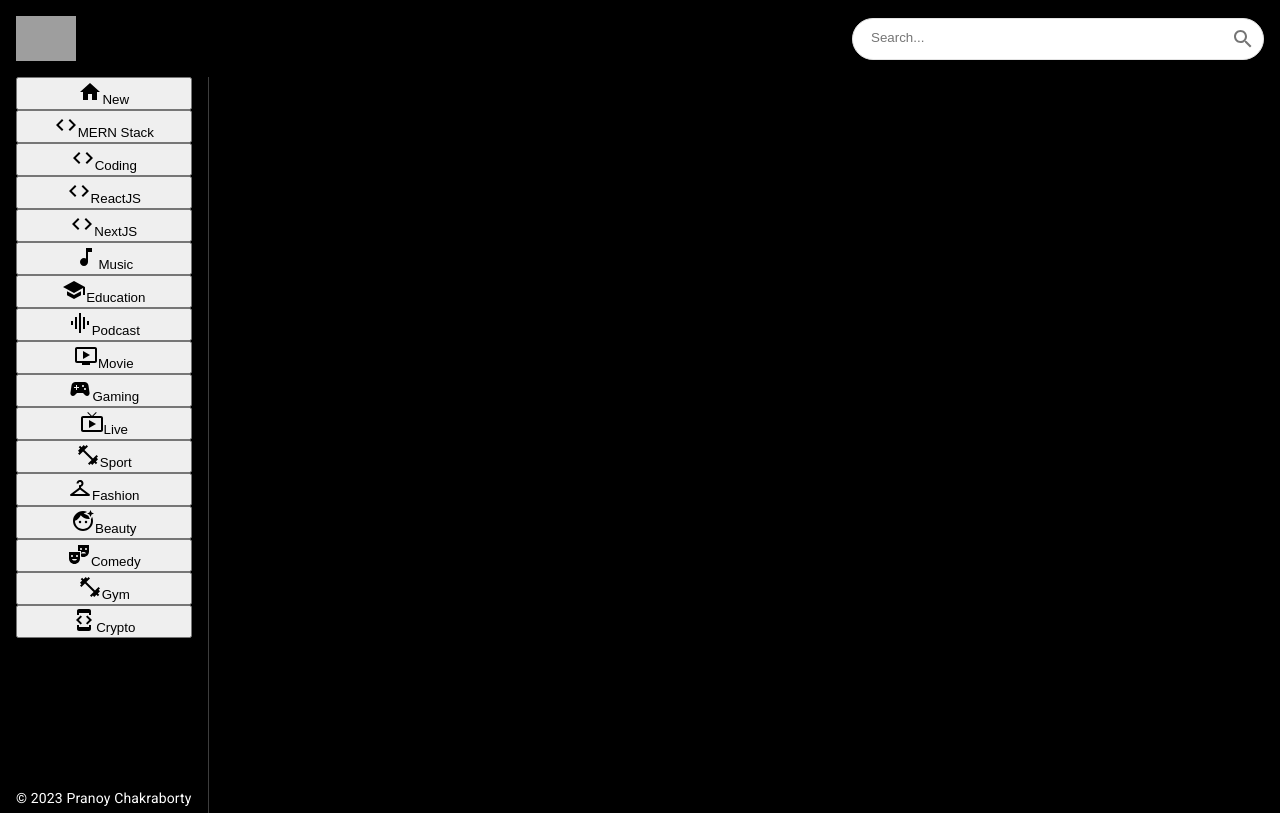
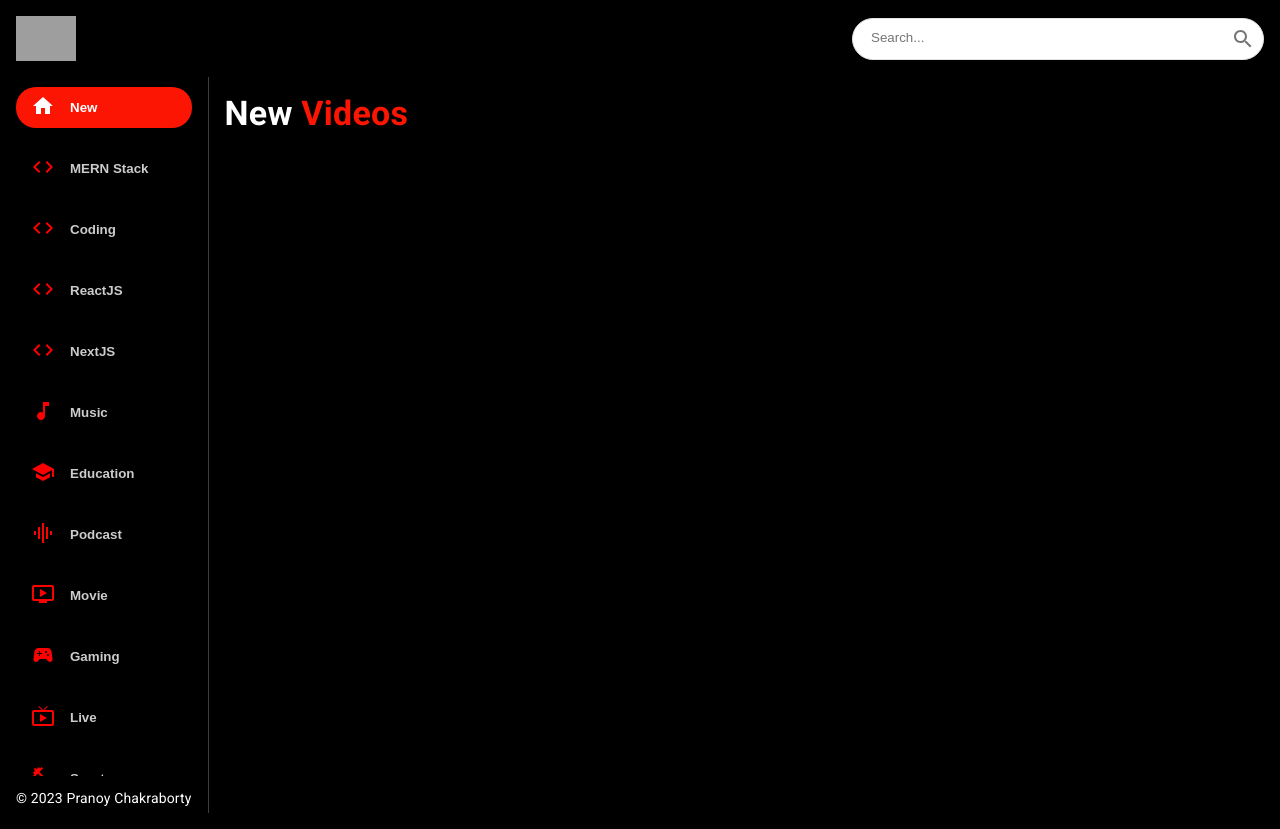
Before and after one commit to developersview/youtube-v2, a React (Create React App) app in the folder youtubev2/: page / in a window 1280 px wide. Built offline with nearby package versions, Linux system fonts and the light colour scheme; grey boxes are pictures that could not be loaded.

Commit message:
working on youtube clone

```diff
--- a/youtubev2/src/components/Feed.jsx
+++ b/youtubev2/src/components/Feed.jsx
@@ -23,6 +23,17 @@ const Feed = () => {
                 </Typography>
             </Box>
 
+            <Box p={2} sx={{ overflowY: 'auto', height: '90vh', flex: 2 }}>
+                <Typography
+                    variant='h4'
+                    fontWeight='bold'
+                    mb={2}
+                    sx={{ color: 'white' }}
+                >
+                    New <span style={{ color: '#fc1503' }}>Videos</span>
+                </Typography>
+
+            </Box>
 
         </Stack >
     )
--- a/youtubev2/src/components/Sidebar.jsx
+++ b/youtubev2/src/components/Sidebar.jsx
@@ -1,6 +1,8 @@
 import React from 'react'
 import { Stack } from '@mui/material'
 import { categories } from '../utils/Constants'
+
+const selectedCategory = 'New';
 
 const Sidebar = () => {
     return (
@@ -13,9 +15,20 @@ const Sidebar = () => {
             }}
         >
             {categories.map((category) => (
-                <button>
-                    <span>{category.icon}</span>
-                    <span>{category.name}</span>
+                <button
+                    className='category-btn'
+                    style={{
+                        background: category.name === selectedCategory && '#fc1503', color: 'white'
+                    }}
+                    key={category.name}
+                >
+                    <span style={{ color: category.name === selectedCategory ? 'white' : 'red', marginRight: '15px' }}>
+                        {category.icon}
+                    </span>
+
+                    <span style={{ opacity: category.name === selectedCategory ? '1' : '0.8' }}>
+                        {category.name}
+                    </span>
                 </button>
             ))}
 
```
